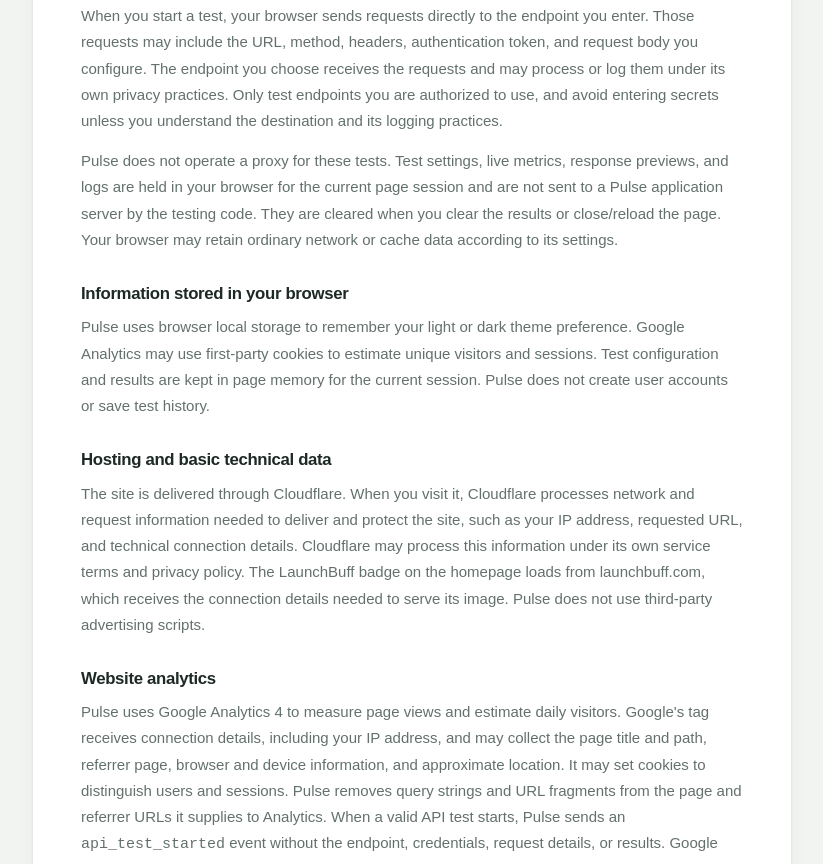
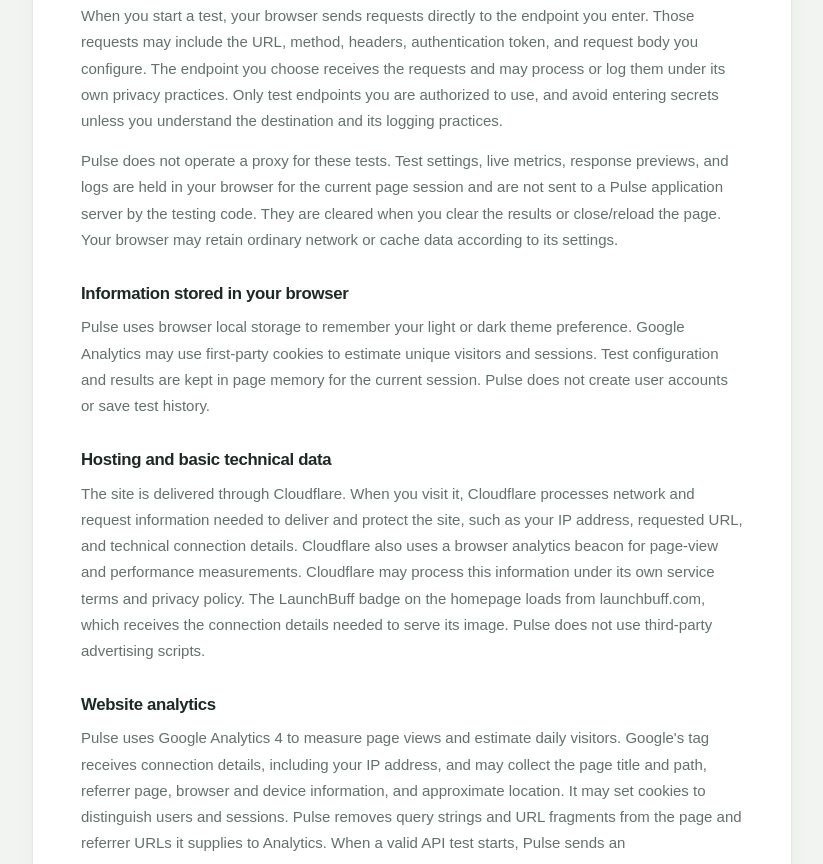
Before and after one commit to ayansaifi/Pulse, a plain HTML site: page privacy.html in a window 1280 px wide. Shown: the part 373-1237 px from the top of the page, without its empty margins (228-1051 px from the left). Drawn offline with Linux system fonts and the light colour scheme.

Commit message:
Allow Cloudflare browser analytics beacon

```diff
--- a/privacy.html
+++ b/privacy.html
@@ -30,7 +30,7 @@
       <p>Pulse uses browser local storage to remember your light or dark theme preference. Google Analytics may use first-party cookies to estimate unique visitors and sessions. Test configuration and results are kept in page memory for the current session. Pulse does not create user accounts or save test history.</p>
 
       <h2>Hosting and basic technical data</h2>
-      <p>The site is delivered through Cloudflare. When you visit it, Cloudflare processes network and request information needed to deliver and protect the site, such as your IP address, requested URL, and technical connection details. Cloudflare may process this information under its own service terms and privacy policy. The LaunchBuff badge on the homepage loads from launchbuff.com, which receives the connection details needed to serve its image. Pulse does not use third-party advertising scripts.</p>
+      <p>The site is delivered through Cloudflare. When you visit it, Cloudflare processes network and request information needed to deliver and protect the site, such as your IP address, requested URL, and technical connection details. Cloudflare also uses a browser analytics beacon for page-view and performance measurements. Cloudflare may process this information under its own service terms and privacy policy. The LaunchBuff badge on the homepage loads from launchbuff.com, which receives the connection details needed to serve its image. Pulse does not use third-party advertising scripts.</p>
 
       <h2>Website analytics</h2>
       <p>Pulse uses Google Analytics 4 to measure page views and estimate daily visitors. Google's tag receives connection details, including your IP address, and may collect the page title and path, referrer page, browser and device information, and approximate location. It may set cookies to distinguish users and sessions. Pulse removes query strings and URL fragments from the page and referrer URLs it supplies to Analytics. When a valid API test starts, Pulse sends an <code>api_test_started</code> event without the endpoint, credentials, request details, or results. Google processes analytics data under its own privacy practices. You can limit this measurement using your browser's cookie and tracking controls.</p>
```
Also changed, not shown: README.md, 1 other file.
